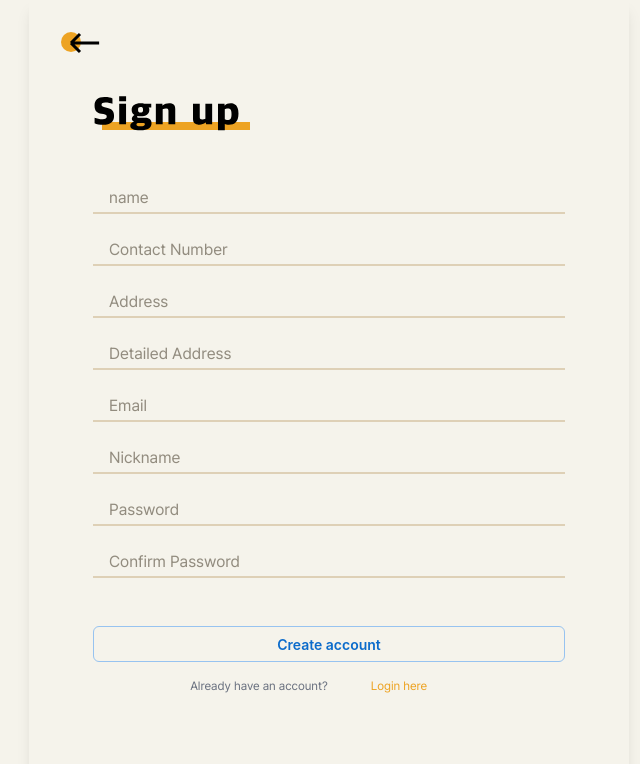
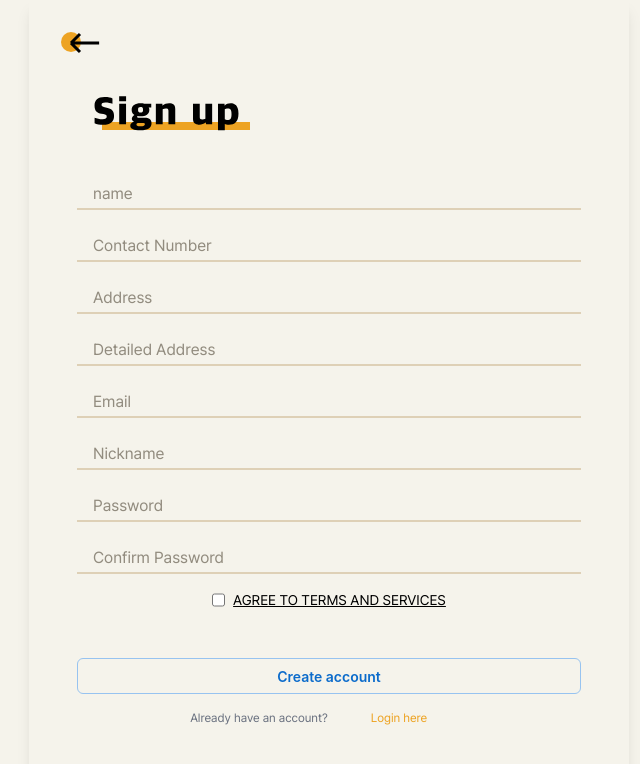
Before and after one commit to tedhun21/dearme, a Next.js app: page /signup in a window 1280 px wide. Shown: the top 764 px of the page, without its empty margins (311-951 px from the left). Built offline with nearby package versions, Linux system fonts and the light colour scheme.

Commit message:
[FE]Fix: Signup page input창 라벨링 위치 및 포커스 수정  (#20)

```diff
--- a/app/signup/page.tsx
+++ b/app/signup/page.tsx
@@ -9,16 +9,44 @@ import SignupTitle from "@/public/signup/SignupTitle";
 
 export default function Signup() {
   const [FocusedInput, setFocusedInput] = useState("");
+  const [inputValues, setInputValues] = useState({
+    nameInput: "",
+    contactNumberInput: "",
+    addressInput: "",
+    detailedAddressInput: "",
+    emailInput: "",
+    nicknameInput: "",
+    passwordInput: "",
+    confirmPasswordInput: "",
+  });
 
+  // input이 focus되었을 때
   const handleFocus = (e: any) => {
     setFocusedInput(e.target.id);
   };
 
-  const handleBlur = (e: any) => {
-    // e.target.value가 없을 때만 (인풋 필드에 내용이 없을 때만) 포커스 상태를 초기화합니다.
-    if (!e.target.value) {
-      setFocusedInput("");
-    }
+  // input이 focus를 해제되었을 때
+  const handleBlur = () => {
+    setFocusedInput("");
+  };
+
+  // input의 value를 state에 저장
+  const handleChange = (e: any) => {
+    const { id, value } = e.target;
+    setInputValues((prevValues) => ({
+      ...prevValues,
+      [id]: value,
+    }));
+  };
+
+  // 라벨의 클래스를 동적으로 변경
+  const labelClass = (inputId: string) => {
+    return `absolute left-16 top-2 text-default-500 transition-all duration-300 ${
+      FocusedInput === inputId ||
+      inputValues[inputId as keyof typeof inputValues]
+        ? "left-[48px] top-[-16px] text-sm"
+        : ""
+    }`;
   };
 
   return (
@@ -29,19 +57,12 @@ export default function Signup() {
             <BackIcon />
           </a>
         </header>
-        <section className="flex w-full pb-[40px] pl-[64px] pt-[36px]">
+        <section className="flex w-full pb-[36px] pl-[64px] pt-[36px]">
           <SignupTitle />
         </section>
         <article className="flex w-full flex-col items-center gap-4">
-          <section className="relative flex w-full justify-center px-16">
-            <label
-              htmlFor="nameInput"
-              className={`absolute left-20 top-2 text-default-500 transition-all duration-300 ${
-                FocusedInput === "nameInput"
-                  ? "left-[64px] top-[-16px] text-sm"
-                  : ""
-              }`}
-            >
+          <section className="relative flex w-full justify-center px-12">
+            <label htmlFor="nameInput" className={labelClass("nameInput")}>
               name
             </label>
             <Input
@@ -49,6 +70,8 @@ export default function Signup() {
               className="focus:border-neutral-outlinedHoverBorder w-full border-b-2 border-gray-300 bg-transparent"
               onFocus={handleFocus}
               onBlur={handleBlur}
+              onChange={handleChange}
+              value={inputValues.nameInput}
               variant="plain"
               sx={{
                 width: "100%",
@@ -75,14 +98,10 @@ export default function Signup() {
             />
           </section>
 
-          <section className="relative flex w-full justify-center px-16">
+          <section className="relative flex w-full justify-center px-12">
             <label
               htmlFor="contactNumberInput"
-              className={`absolute left-20 top-2 text-default-500 transition-all duration-300 ${
-                FocusedInput === "contactNumberInput"
-                  ? "left-[64px] top-[-16px] text-sm"
-                  : ""
-              }`}
+              className={labelClass("contactNumberInput")}
             >
               Contact Number
             </label>
@@ -91,6 +110,8 @@ export default function Signup() {
               className="focus:border-neutral-outlinedHoverBorder w-full border-b-2 border-gray-300 bg-transparent"
               onFocus={handleFocus}
               onBlur={handleBlur}
+              onChange={handleChange}
+              value={inputValues.contactNumberInput}
               variant="plain"
               sx={{
                 width: "100%",
@@ -117,14 +138,10 @@ export default function Signup() {
             />
           </section>
 
-          <section className="relative flex w-full justify-center px-16">
+          <section className="relative flex w-full justify-center px-12">
             <label
               htmlFor="addressInput"
-              className={`absolute left-20 top-2 text-default-500 transition-all duration-300 ${
-                FocusedInput === "addressInput"
-                  ? "left-[64px] top-[-16px] text-sm"
-                  : ""
-              }`}
+              className={labelClass("addressInput")}
             >
               Address
             </label>
@@ -133,6 +150,8 @@ export default function Signup() {
               className="focus:border-neutral-outlinedHoverBorder w-full border-b-2 border-gray-300 bg-transparent"
               onFocus={handleFocus}
               onBlur={handleBlur}
+              onChange={handleChange}
+              value={inputValues.addressInput}
               variant="plain"
               sx={{
                 width: "100%",
@@ -159,14 +178,10 @@ export default function Signup() {
             />
           </section>
 
-          <section className="relative flex w-full justify-center px-16">
+          <section className="relative flex w-full justify-center px-12">
             <label
               htmlFor="detailedAddressInput"
-              className={`absolute left-20 top-2 text-default-500 transition-all duration-300 ${
-                FocusedInput === "detailedAddressInput"
-                  ? "left-[64px] top-[-16px] text-sm"
-                  : ""
-              }`}
+              className={labelClass("detailedAddressInput")}
             >
               Detailed Address
             </label>
@@ -175,6 +190,8 @@ export default function Signup() {
               className="focus:border-neutral-outlinedHoverBorder w-full border-b-2 border-gray-300 bg-transparent"
               onFocus={handleFocus}
               onBlur={handleBlur}
+              onChange={handleChange}
+              value={inputValues.detailedAddressInput}
               variant="plain"
               sx={{
                 width: "100%",
@@ -201,15 +218,8 @@ export default function Signup() {
             />
           </section>
 
-          <section className="relative flex w-full justify-center px-16">
-            <label
-              htmlFor="emailInput"
-              className={`absolute left-20 top-2 text-default-500 transition-all duration-300 ${
-                FocusedInput === "emailInput"
-                  ? "left-[64px] top-[-16px] text-sm"
-                  : ""
-              }`}
-            >
+          <section className="relative flex w-full justify-center px-12">
+            <label htmlFor="emailInput" className={labelClass("emailInput")}>
               Email
             </label>
             <Input
@@ -217,6 +227,8 @@ export default function Signup() {
               className="focus:border-neutral-outlinedHoverBorder w-full border-b-2 border-gray-300 bg-transparent"
               onFocus={handleFocus}
               onBlur={handleBlur}
+              onChange={handleChange}
+              value={inputValues.emailInput}
               variant="plain"
               sx={{
                 width: "100%",
@@ -243,14 +255,10 @@ export default function Signup() {
             />
           </section>
 
-          <section className="relative flex w-full justify-center px-16">
+          <section className="relative flex w-full justify-center px-12">
             <label
               htmlFor="nicknameInput"
-              className={`absolute left-20 top-2 text-default-500 transition-all duration-300 ${
-                FocusedInput === "nicknameInput"
-                  ? "left-[64px] top-[-16px] text-sm"
-                  : ""
-              }`}
+              className={labelClass("nicknameInput")}
             >
               Nickname
             </label>
@@ -259,6 +267,8 @@ export default function Signup() {
               className="focus:border-neutral-outlinedHoverBorder w-full border-b-2 border-gray-300 bg-transparent"
               onFocus={handleFocus}
               onBlur={handleBlur}
+              onChange={handleChange}
+              value={inputValues.nicknameInput}
               variant="plain"
               sx={{
                 width: "100%",
@@ -285,14 +295,10 @@ export default function Signup() {
             />
           </section>
 
-          <section className="relative flex w-full justify-center px-16">
+          <section className="relative flex w-full justify-center px-12">
             <label
               htmlFor="passwordInput"
-              className={`absolute left-20 top-2 text-default-500 transition-all duration-300 ${
-                FocusedInput === "passwordInput"
-                  ? "left-[64px] top-[-16px] text-sm"
-                  : ""
-              }`}
+              className={labelClass("passwordInput")}
             >
               Password
             </label>
@@ -302,6 +308,8 @@ export default function Signup() {
               className="focus:border-neutral-outlinedHoverBorder w-full border-b-2 border-gray-300 bg-transparent"
               onFocus={handleFocus}
               onBlur={handleBlur}
+              onChange={handleChange}
+              value={inputValues.passwordInput}
               variant="plain"
               sx={{
                 width: "100%",
@@ -328,14 +336,10 @@ export default function Signup() {
             />
           </section>
 
-          <section className="relative flex w-full justify-center px-16">
+          <section className="relative flex w-full justify-center px-12">
             <label
               htmlFor="confirmPasswordInput"
-              className={`absolute left-20 top-2 text-default-500 transition-all duration-300 ${
-                FocusedInput === "confirmPasswordInput"
-                  ? "left-[64px] top-[-16px] text-sm"
-                  : ""
-              }`}
+              className={labelClass("confirmPasswordInput")}
             >
               Confirm Password
             </label>
@@ -345,6 +349,8 @@ export default function Signup() {
               className="focus:border-neutral-outlinedHoverBorder w-full border-b-2 border-gray-300 bg-transparent"
               onFocus={handleFocus}
               onBlur={handleBlur}
+              onChange={handleChange}
+              value={inputValues.confirmPasswordInput}
               variant="plain"
               sx={{
                 width: "100%",
@@ -370,7 +376,18 @@ export default function Signup() {
               }}
             />
           </section>
-          <section className="flex w-full flex-col items-center gap-4 px-16">
+
+          <div className="flex w-full min-w-[220px] max-w-[280px] content-center justify-center">
+            <input className="mr-2" type="checkbox" />
+            <label
+              htmlFor="remember"
+              className="text-defalut-800 text-sm underline"
+            >
+              AGREE TO TERMS AND SERVICES
+            </label>
+          </div>
+
+          <section className="flex w-full flex-col items-center gap-4 px-12">
             <div className="mt-8 flex w-full flex-col">
               <Button
                 variant="outlined"
```
